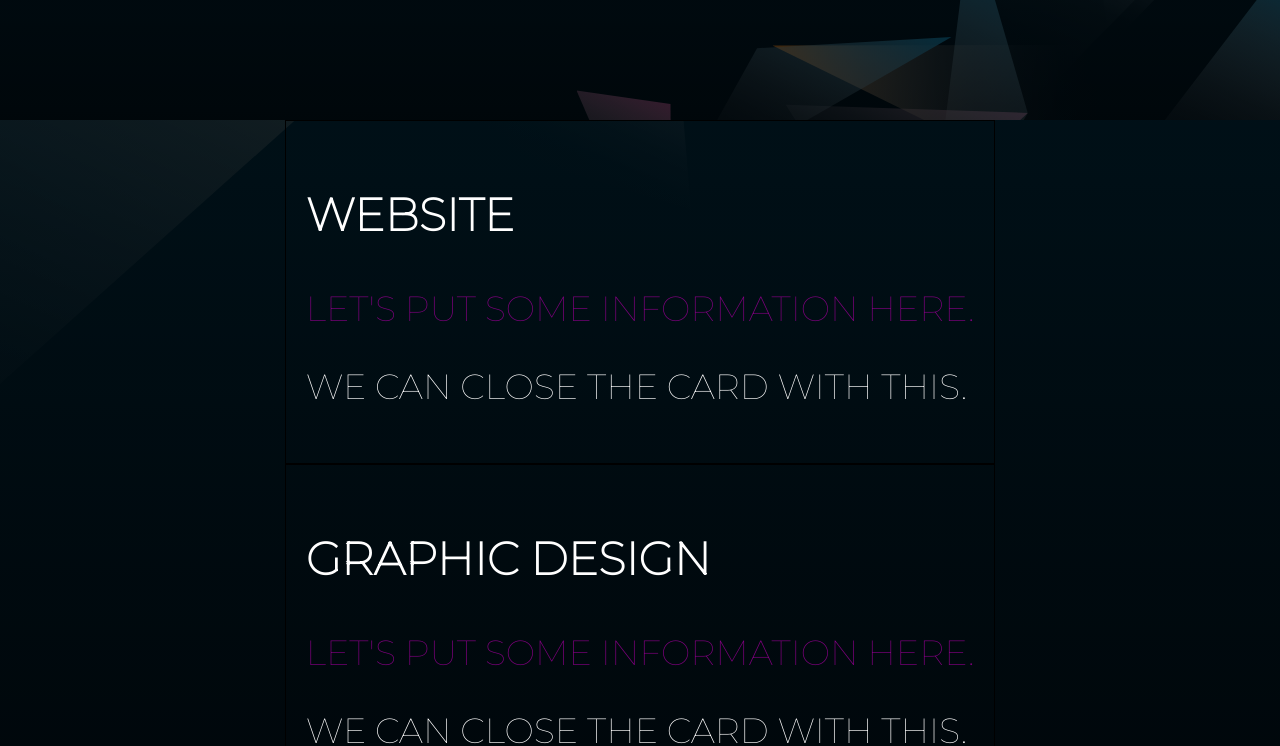
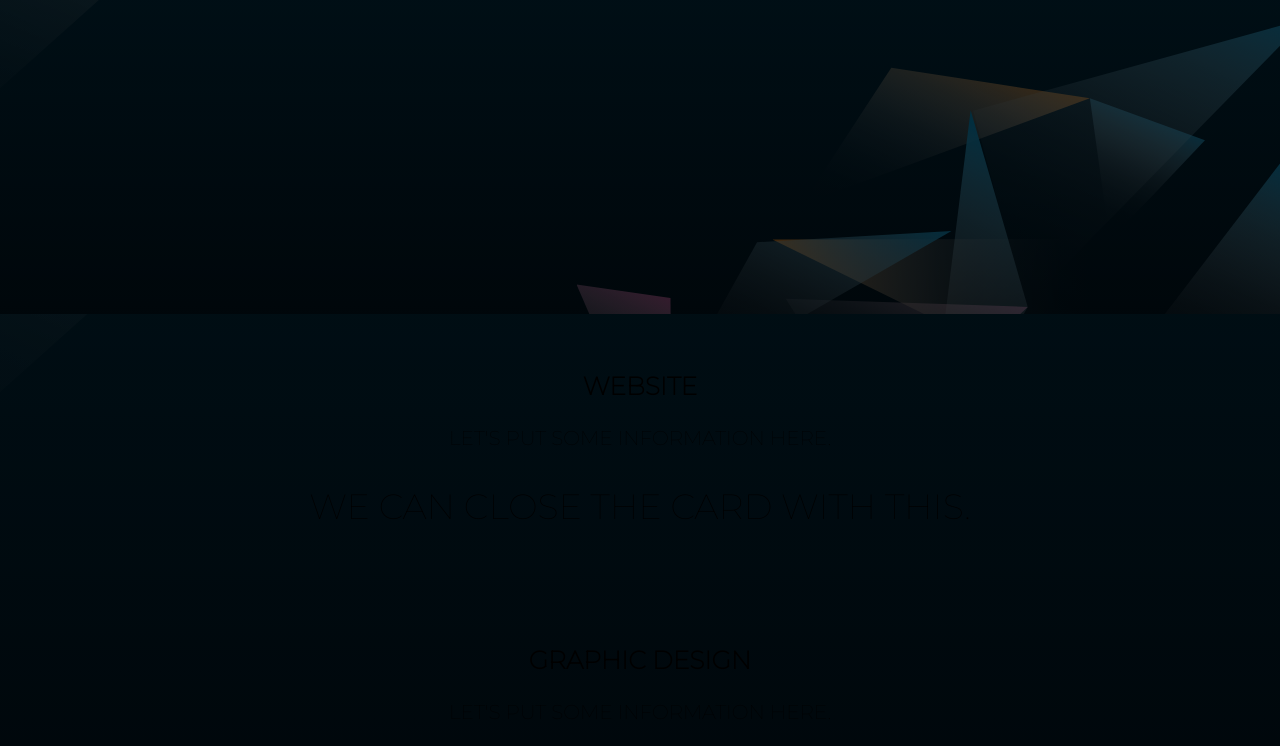
Before and after one commit to creative-blue-media/react-template, a React (Create React App) app: page / in a window 1280 px wide. Shown: the part 680-1426 px from the top of the page. Built offline with nearby package versions, Linux system fonts and the light colour scheme.

Commit message:
css work

```diff
--- a/src/Card.css
+++ b/src/Card.css
@@ -1,25 +1,21 @@
 .Card {
-    padding: 20px;
+    padding: 17px;
     background-color: "#ff0000";
-    text-align: justify;
     display: inline-block;
-    border: 1px solid black;
     min-height: 30vh;
+    color: black;
 }
 .Card-header {
     font-weight: bold;
-    font-size: 1.3em;
-    flex-wrap: nowrap;
-
+    font-size: 2.5rem;
 }
 
 .Card-body {
-    display: block;
-    color: purple;
+    font-size: 2rem;
 }
 
-p {
-    display: flexbox;
+.Card-footer {
+    font-size: 1.8rem;
 }
 
 .b {
--- a/src/website/home/Home.css
+++ b/src/website/home/Home.css
@@ -1,35 +1,30 @@
-.App {
-    text-align: center;
+.Home {
+    /* text-align: center; */
   }
 
-  .App-logo {
+  .Home-logo {
     animation: App-logo-spin infinite 20s linear;
     height: 40vmin;
     pointer-events: none;
   }
 
-  .App-header {
-    background: linear-gradient(to bottom, rgba(0,0,0, .5), rgba(0,0,0, .5)), url('./assets/img/cbmbackground.svg') no-repeat;
-    background-size: cover;
-    min-height: 100vh;
-    font-size: calc(10px + 2vmin);
-    color: white;
-    font-family: Montserrat;
-    text-transform: uppercase;
-    font-size: 3.5rem;
+  .Home-header {
+    height: 100vh;
   }
 
-  .App-header .container {
+  .Home-header .container-fluid {
     position: absolute;
-    max-width: 114rem;
+    /* max-width: 114rem; */
     top: 50%;
     left: 50%;
-    transform: translate(-50%, -50%);
-    border: 5px solid red;
-
+    transform: translate(-50%, -70%);
   }
 
-  .App-link {
+  .Home-header p {
+      font-size: 6.5rem;
+  }
+
+  .Home-link {
     color: #61dafb;
   }
 
@@ -37,16 +32,28 @@
     display: flex;
   }
 
-  .container {
-
+  .btn--contact {
+      width: calc((100% - 5rem) / 2);
+      background-color: #ABDFF4;
+      border-color: #ABDFF4;
+      border-style: none;
+      height: 5vh;
   }
 
-  .container p {
+  .btn--learn {
+    width: calc((100% - 5rem) / 2);
+    background-color: transparent;
+    border: 1px solid #ABDFF4;
+    color: #abdff4;
+    height: 5vh;
+  }
+
+  /* .container p {
     border: 5px solid black;
     max-width: 10em;
-  }
+  } */
 
-  @keyframes App-logo-spin {
+  @keyframes Home-logo-spin {
     from {
       transform: rotate(0deg);
     }
@@ -54,3 +61,7 @@
       transform: rotate(360deg);
     }
   }
+
+  .info {
+      background: linear-gradient(to bottom, rgba(255, 255, 255, .3), rgba(255, 255, 255, .3));
+  }
--- a/src/website/layout/Layout.css
+++ b/src/website/layout/Layout.css
@@ -1,5 +1,54 @@
+
 .row {
-    max-width: 114em;
-    position: relative;
+  max-width: 114rem;
+  position: relative;
+  margin: auto;
+  padding: 15px;
+}
+
+.row:not(:last-child) {
+  margin-bottom: 10rem;
+}
+
+.row::after {
+  content: "";
+  display: table;
+  clear: both;
+}
+
+.row .col-1-of-2 {
+  width: calc((100% - 10rem) / 2);
+}
+
+.row .col-1-of-2:not(:last-child) {
+  margin-right: 10rem;
+}
+
+.row .col-1-of-3 {
+  display: inline-block;
+  width: calc((100% - 20rem) / 3);
+  background-color: #fff;
+}
+.row .col-1-of-3:not(:last-child) {
+  margin-right: 10rem;
+}
+.row .col-1-of-4 {
+  width: calc((100% - 20rem) / 4);
+  background-color: #777;
+}
+
+.btn-group {
+
+}
+
+.btn:not(:last-child) {
+  margin-right: 50px;
+}
+.container {
+    max-width: 80vw;
     margin: auto;
-  }
+}
+
+.container-fluid {
+    width: 100%;
+}
```
